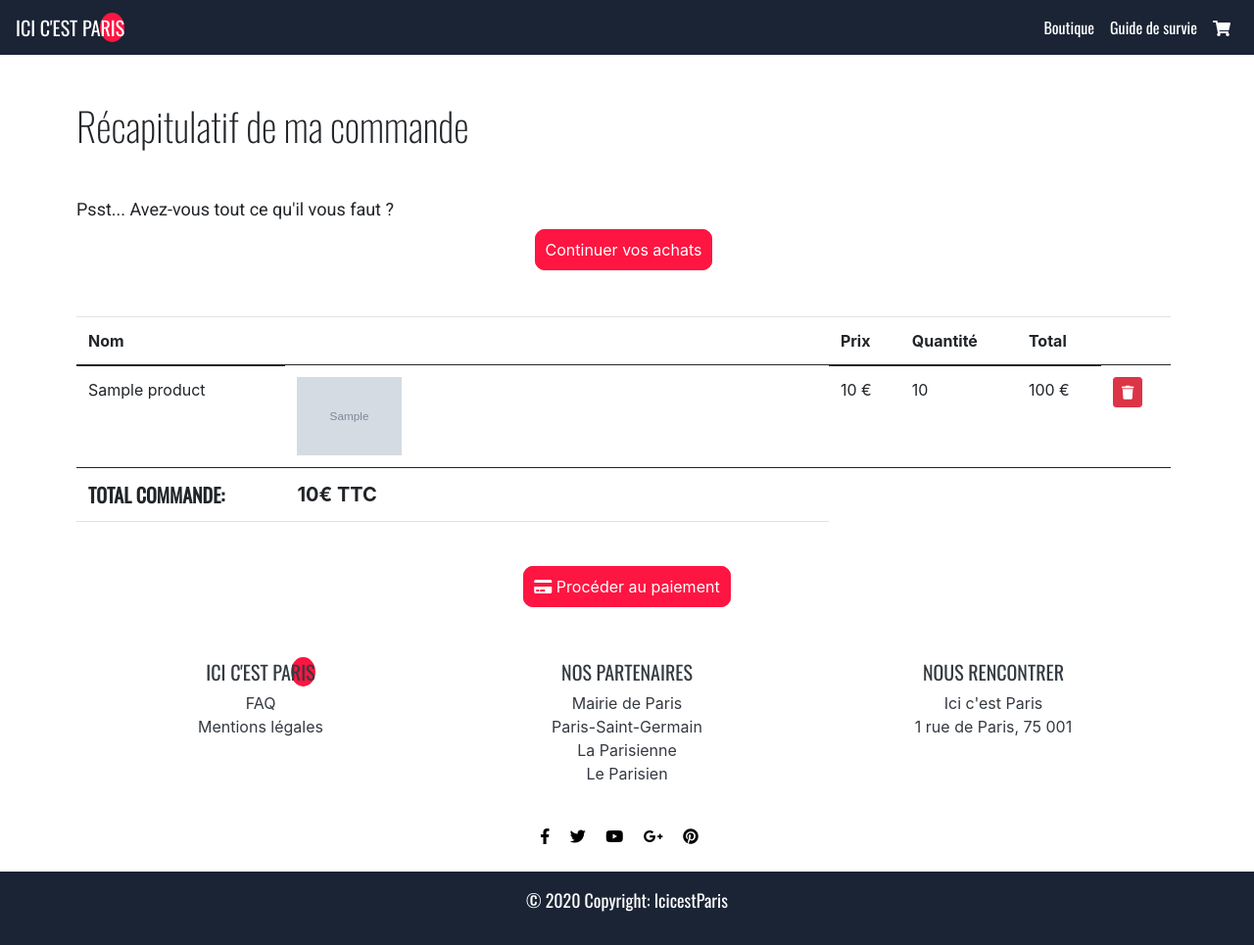
After one commit to JulietteCoetmeur/ici_paris, a Symfony app: template templates/cart/index.html.twig in a window 1280 px wide. The commit adds this page. Shown: the whole page at 98% size. Run offline with Twig, Linux system fonts and the light colour scheme; the template is opened without the code that fills it: most values are stand-ins (such as "Sample title", 1, 10 or a date in 2020); grey boxes marked "Sample" are stand-in pictures; style sheets or scripts are compiled from the project's sources; some libraries are stand-ins or nearby versions.

Commit message:
Implemented cart service

```diff
--- a/assets/styles/app.scss
+++ b/assets/styles/app.scss
@@ -164,6 +164,10 @@ p {
     color:white;
 }
 
+.badge-nav{
+    font-family: 'Roboto', sans-serif;
+}
+
 //END NAVBAR//
 
 // ONE PRODUCT //
@@ -229,7 +233,6 @@ p {
 
 .price{
     font-size:30px;
-
 }
 
 // END ONE PRODUCT //
@@ -383,3 +386,53 @@ text-decoration: none;
     }
 }
 //PAGE 404 fin//
+
+// START CART //
+
+.container-cart{
+    margin-bottom:5%;
+}
+
+.btn-fra {
+    background-color: var(--framboise);
+    color: white;
+    text-decoration: none;
+    padding: 10px;
+    border-radius: 10px 10px;
+    border: 1px solid var(--framboise);
+}
+
+.btn-fra a{
+    color: white;
+
+}
+.btn-fra:hover{
+    color:white;
+}
+
+.cart-link a{
+    color:black;
+    text-decoration: none;
+}
+
+.total-title{
+    font-weight: bold;
+    font-size: 20px;
+    font-family: 'Oswald', sans-serif;
+}
+
+.total-price{
+    font-weight: bold;
+    font-size: 20px;
+}
+
+.text-psst{
+    margin-bottom: 5%;
+    margin-top: 3%;
+}
+
+.btn-checkout{
+    margin-bottom: 3%;
+    margin-top: -2%;
+}
+// END CART //
--- a/src/Controller/ProductsController.php
+++ b/src/Controller/ProductsController.php
@@ -75,4 +75,6 @@ class ProductsController extends AbstractController
         ]);
     }
 
+
+
 }
--- a/templates/_navbar.html.twig
+++ b/templates/_navbar.html.twig
@@ -13,13 +13,13 @@
     </li>
     <li class="nav-item active">
       {% if app.session.get('panier') %}
-      <a class="nav-link nav-bar-white title-navbar" href="#">
+      <a class="nav-link nav-bar-white title-navbar" href="{{path('cart_index')}}">
         <!--ajouter lien panier-->
         <i class="fas fa-shopping-cart"></i>
-        <span class="badge badge-danger color-badge">{{ app.session.get('count') }}</span>
+        <span class="badge badge-danger badge-nav">{{ app.session.get('count') }}</span>
       </a>
       {% else %}
-      <a class="nav-link nav-bar-white title-navbar" href="#">
+      <a class="nav-link nav-bar-white title-navbar" href="{{path('cart_index')}}">
         <!--ajouter lien panier-->
         <i class="fas fa-shopping-cart"></i>
         </span>
--- /dev/null
+++ b/templates/cart/index.html.twig
@@ -0,0 +1,78 @@
+{% extends 'base.html.twig' %}
+
+{% block title %}Votre panier
+{% endblock %}
+
+{% block body %}
+	<div class="container container-cart mt-5">
+		{% if items is not empty %}
+			<div class="row">
+				<div class="col-lg-12 col-md-12 col-sm-12 pl-2">
+					<h1 class="mb-5">Récapitulatif de ma commande</h1>
+					{# <p class="cart-link text-right">
+						<a href="{{path('products')}}">Retour à la boutique</a>
+					</p> #}
+                     <div class="text-psst">
+                        <p>Psst... Avez-vous tout ce qu'il vous faut ?</p>
+                        <div class="text-center">
+                            <a href=""class="btn-fra">Continuer vos achats</a>
+                        </div>
+                    </div>
+					<table class="table table-cart">
+						<thead>
+							<tr>
+								<th scope="col">Nom</th>
+								<td></td>
+								<th scope="col">Prix</th>
+								<th scope="col">Quantité</th>
+								<th scope="col">Total</th>
+                                <td></td>
+							</tr>
+						</thead>
+						<tbody>
+							{% for item in items %}
+								<tr>
+									<td>{{item.product.name}}</td>
+									<td>
+										<img src="{{item.product.image}}" alt="{{item.product.name}}" width="20%"></td>
+									<td>{{item.product.price}}
+										€</td>
+									<td>{{item.quantity}}</td>
+									<td>{{item.product.price * item.quantity}}
+										€</td>
+									<td>
+										<a href="{{path('cart_remove', {'id' : item.product.id})}}" class="btn btn-danger btn-sm">
+											<i class="fas fa-trash"></i>
+										</a>
+									</td>
+								</tr>
+							{% endfor %}
+						</tbody>
+						<tfoot>
+							<tr>
+								<td class="total-title">
+									TOTAL COMMANDE:
+								</td>
+								<td class="total-price">
+									{{total}}€ TTC
+								</td>
+							</tr>
+						</tfoot>
+					</table>
+                    </div>
+				</div>
+			</div>
+            <div class="text-center btn-checkout">
+                <a href="#" class="btn-fra"><i class="fas fa-credit-card"></i> Procéder au paiement</a>
+            </div>
+		{% else %}
+			<div class="text-center">
+				<h1 class="display-4 text-dark big-title">Votre panier est vide !</h1>
+				<img src="{{ asset('build/cart-framboise.png') }}" width="35%" alt="empty-cart">
+			</div>
+			<div class="text-center">
+				<a href="{{path('products')}}" class="text-lg btn-fra">Retour à la boutique</a>
+			</div>
+	    {% endif %}
+    </div>
+{% endblock %}
```
Also changed, not shown: src/Controller/CartController.php (added, +61 -0 lines), src/Service/CartService.php (added, +88 -0 lines), templates/products/show.html.twig (+5 -2 lines), assets/images/cart-framboise.png (added).
